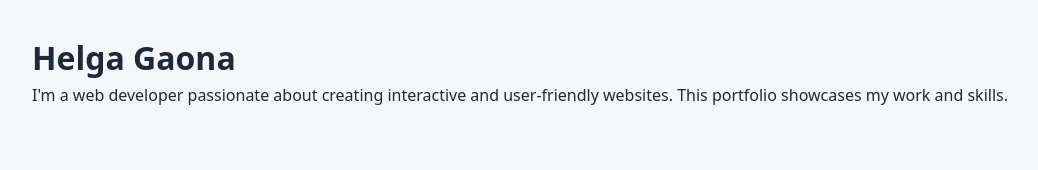
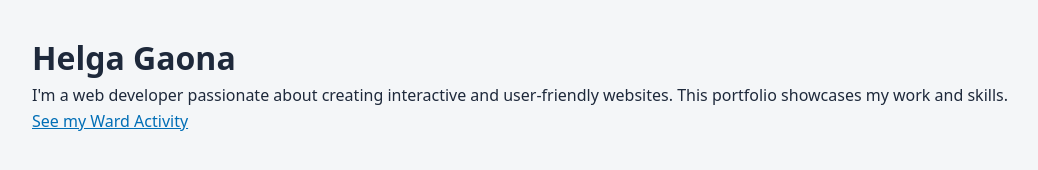
Before and after one commit to helgagaona/wdd331-portfolio, a plain HTML site: page index.html in a window 1280 px wide. Shown: the whole page, without its empty margins (0-1038 px from the left). Drawn offline with Linux system fonts and the light colour scheme.

Commit message:
Adjusted custom properties

```diff
--- a/index.html
+++ b/index.html
@@ -9,5 +9,6 @@
 <body>
     <h1>Helga Gaona</h1>
     <p>I'm a web developer passionate about creating interactive and user-friendly websites. This portfolio showcases my work and skills.</p>
+    <a href="unit-1/custom-properties/index.html">See my Ward Activity</a>
 </body>
 </html>
--- a/unit-1/custom-properties/styles.css
+++ b/unit-1/custom-properties/styles.css
@@ -12,28 +12,45 @@
     --color-text: #333;
     --color-accent: #e9c770;
     --color-link: #4F8FA8;
-    --color-title: #3c4b33;
     --color-text-muted: #666;
+    --color-border: #e2e6e0;
 
     /* Spacing: at least sm, md, lg */
+    --spacing-xs: 0.25rem;
     --spacing-sm: 0.5rem;
     --spacing-md: 1rem;
     --spacing-lg: 2rem;
+    --spacing-tag-inline: 0.65rem;
+    --spacing-card-gap: calc(var(--spacing-sm) * 2);
 
     /* Typography: font family, base size */
     --font-family: Arial, sans-serif;
-    --font-size-base: 1rem;
     --font-size-sm: 0.875rem;
     --font-size-md: 1rem;
     --font-size-lg: 1.5rem;
+    --font-size-title: clamp(1.5rem, 4vw, 2.5rem);
+    --font-size-section: clamp(1.25rem, 3vw, 2rem);
+    --font-weight-bold: 700;
 
     --line-height-sm: 1.25;
-    --line-height-md: 1.5;
     --line-height-lg: 1.75;
 
     /* Borders: radius */
     --border-radius: 0.25rem;
     --full-radius: 1em;
+    --border-width-thin: 1px;
+    --border-width-section: 2px;
+    --border-width-accent: 4px;
+
+    /* Layout */
+    --content-max-width: 82rem;
+    --text-max-width: 60ch;
+    --card-min-width: clamp(15rem, 30vw, 20rem);
+    --grid-track-fill: 1fr;
+    --size-full: 100%;
+    --size-zero: 0;
+    --card-columns: repeat(auto-fit, minmax(min(100%, var(--card-min-width)), 1fr));
+    --padding: clamp(1rem, 3vw, 2.5rem);
 
 }
 
@@ -45,8 +62,8 @@
 *::before,
 *::after {
     box-sizing: border-box;
-    margin: 0;
-    padding: 0;
+    margin: var(--size-zero);
+    padding: var(--size-zero);
 }
 
 /* ========================================
@@ -60,9 +77,9 @@ body {
     font-family: var(--font-family);
     color: var(--color-text);
     background: var(--color-background);
-    max-width: 82rem;
+    max-width: var(--content-max-width);
     margin-inline: auto;
-    padding: clamp(1rem, 3vw, 2.5rem);
+    padding: var(--padding);
     line-height: var(--line-height-lg);
 
     a {
@@ -104,11 +121,11 @@ body {
     /* Use clamp() for the h1 font size. */
     margin-bottom: var(--spacing-lg);
     padding-bottom: var(--spacing-lg);
-    border-bottom: 2px solid var(--color-accent);
+    border-bottom: var(--border-width-section) solid var(--color-accent);
 
     h1 {
         /* fluid font size */
-        font-size: clamp(1.5rem, 4vw, 2.5rem);
+        font-size: var(--font-size-title);
         line-height: var(--line-height-sm);
         color: var(--color-primary);
     }
@@ -118,7 +135,7 @@ body {
         color: var(--color-text-muted);
         margin-top: var(--spacing-sm);
         line-height: var(--line-height-lg);
-        max-width: 60ch;
+        max-width: var(--text-max-width);
 
     }
 }
@@ -133,7 +150,7 @@ body {
     margin-bottom: var(--spacing-lg);
     h2 {
         /* section heading styles */
-        font-size: clamp(1.25rem, 3vw, 2rem);
+        font-size: var(--font-size-section);
         color: var(--color-primary);
         margin-bottom: var(--spacing-md);
     }
@@ -147,8 +164,8 @@ body {
 .cards {
     /* display, gap (use calc to derive from a token), columns */
     display: grid;
-    gap: calc(var(--spacing-sm) * 2);
-    grid-template-columns: repeat(auto-fit, minmax(min(100%, 18.75rem), 1fr));
+    gap: var(--spacing-card-gap);
+    grid-template-columns: var(--card-columns);
 
 }
 
@@ -164,27 +181,27 @@ body {
     padding: var(--spacing-lg);
     border-radius: var(--border-radius);
     line-height: var(--line-height-lg);
-    border: 1px solid var(--color-text-muted);
-    border-top: 4px solid var(--color-accent);
+    border: var(--border-width-thin) solid var(--color-border);
+    border-top: var(--border-width-accent) solid var(--color-accent);
     display: flex;
     flex-direction: column;
-    min-width: 0;
+    min-width: var(--size-zero);
 
     .card-tag {
         /* small label: font-size, padding, background, border-radius */
         font-size: var(--font-size-sm);
-        padding: 0.25rem 0.65rem;
+        padding: var(--spacing-xs) var(--spacing-tag-inline);
         border-radius: var(--full-radius);
         background: var(--color-accent);
         color: var(--color-primary);
         width: fit-content;
-        font-weight: 700;
+        font-weight: var(--font-weight-bold);
     }
 
     h3 {
         /* card title styles */
         font-size: var(--font-size-lg);
-        color: var(--color-title);
+        color: var(--color-primary);
         line-height: var(--line-height-sm);
         margin-block: var(--spacing-sm);
 
@@ -205,7 +222,7 @@ body {
         flex-wrap: wrap;
         margin-top: auto;
         padding-top: var(--spacing-md);
-        border-top: 1px solid #e2e6e0;
+        border-top: var(--border-width-thin) solid var(--color-border);
 
         span {
             color: var(--color-text-muted);
@@ -215,7 +232,7 @@ body {
             color: var(--color-primary);
             font-size: var(--font-size-sm);
             text-decoration: none;
-            font-weight: 700;
+            font-weight: var(--font-weight-bold);
 
             &:hover {
                 text-decoration: underline;
@@ -233,5 +250,5 @@ body {
     text-align: center;
     padding: var(--spacing-md);
     color: var(--color-text-muted);
-    border-top: 1px solid var(--color-primary);
+    border-top: var(--border-width-thin) solid var(--color-primary);
 }
```
